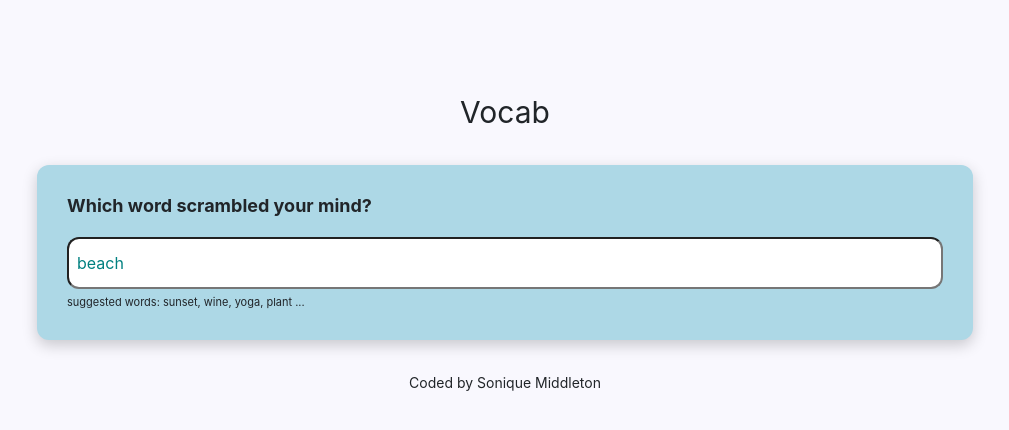
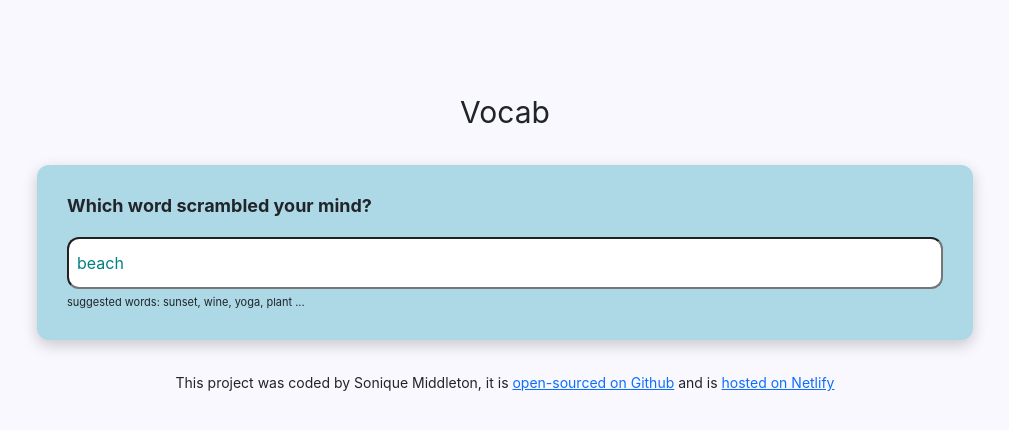
Before and after one commit to soniqmidd/dictionary-project-react, a React (Create React App) app: page / in a window 1280 px wide. Shown: the top 430 px of the page, without its empty margins (135-1144 px from the left). Built offline with nearby package versions, Linux system fonts and the light colour scheme; no server answers.

Commit message:
Added links to footer

```diff
--- a/src/App.js
+++ b/src/App.js
@@ -10,7 +10,16 @@ function App() {
           <Dictionary defaultKeyword="beach" />
         </main>
         <footer className="App-footer">
-          <small>Coded by Sonique Middleton</small>
+          <small>
+            This project was coded by Sonique Middleton, it is{" "}
+            <a href="https://github.com/soniqmidd/dictionary-project-react">
+              open-sourced on Github
+            </a>{" "}
+            and is{" "}
+            <a href="https://app.netlify.com/sites/amazing-moonbeam-31a2ba/overview">
+              hosted on Netlify
+            </a>
+          </small>
         </footer>
       </div>
     </div>
```
